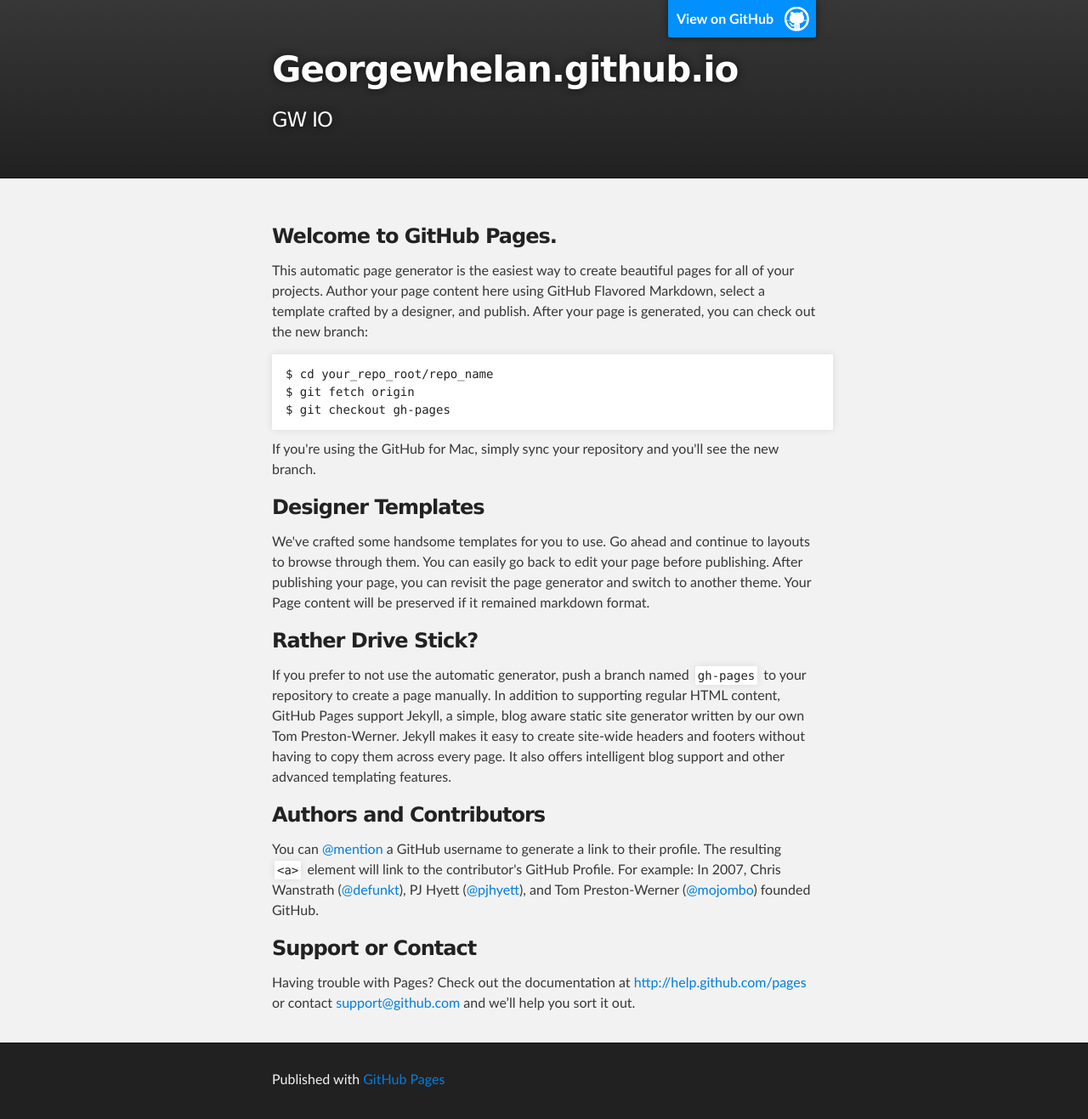
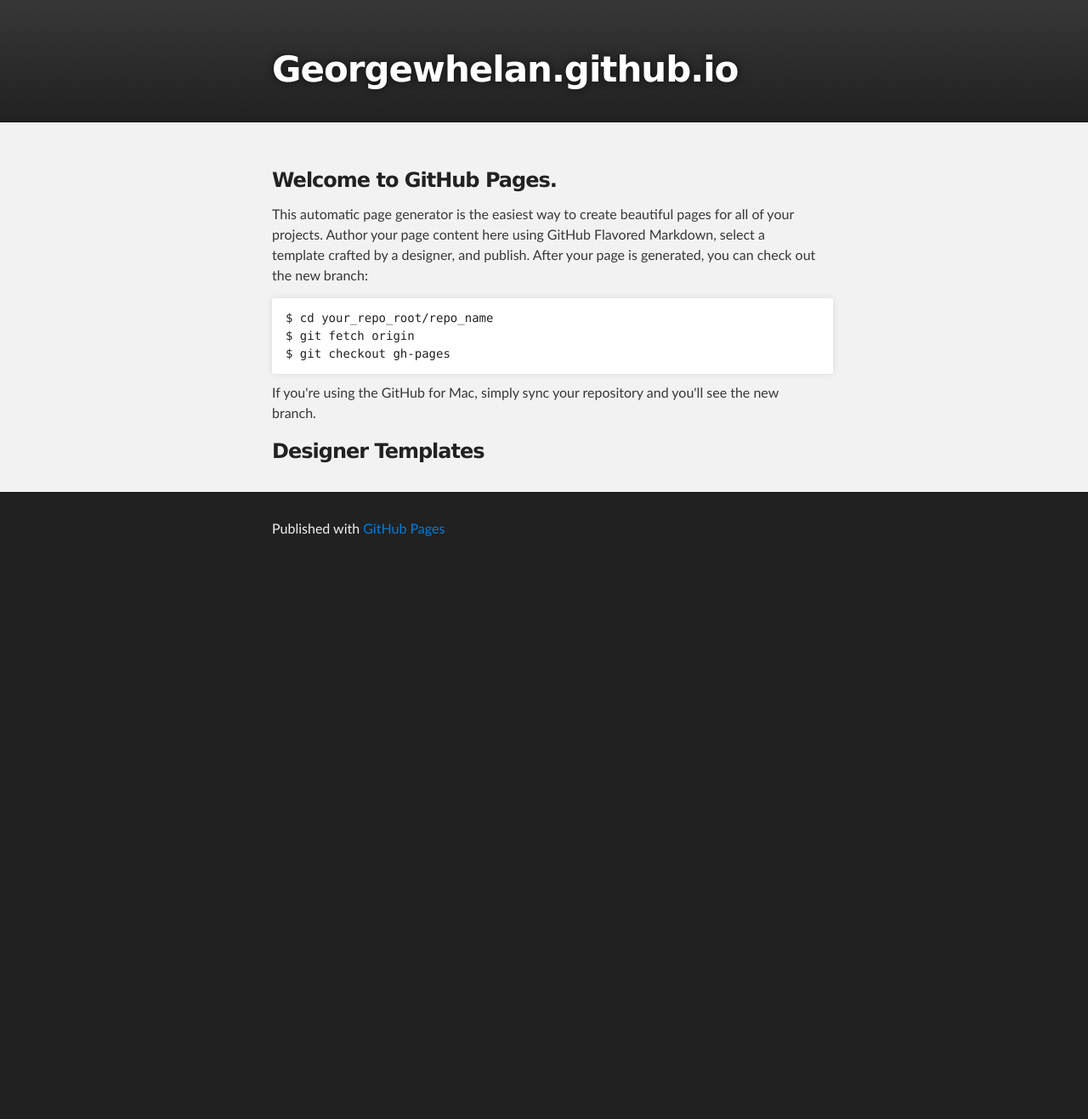
Before and after one commit to georgewhelan/georgewhelan.github.io, a plain HTML site: page index.html in a window 1280 px wide. Shown: the whole page at 85% size. After the commit the page ends 800 px from the top, so only its background shows below. Drawn offline with Linux system fonts and the light colour scheme.

Commit message:
Updated index.html

```diff
--- a/index.html
+++ b/index.html
@@ -8,7 +8,7 @@
 
     <link rel="stylesheet" type="text/css" media="screen" href="stylesheets/stylesheet.css">
 
-    <title>Georgewhelan.github.io</title>
+    <title>George Whelan</title>
   </head>
 
   <body>
@@ -16,10 +16,9 @@
     <!-- HEADER -->
     <div id="header_wrap" class="outer">
         <header class="inner">
-          <a id="forkme_banner" href="https://github.com/georgewhelan">View on GitHub</a>
+          <!--<a id="forkme_banner" href="https://github.com/georgewhelan">View on GitHub</a>-->
 
           <h1 id="project_title">Georgewhelan.github.io</h1>
-          <h2 id="project_tagline">GW IO</h2>
 
         </header>
     </div>
@@ -42,22 +41,7 @@ $ git checkout gh-pages
 <h3>
 <a name="designer-templates" class="anchor" href="#designer-templates"><span class="octicon octicon-link"></span></a>Designer Templates</h3>
 
-<p>We've crafted some handsome templates for you to use. Go ahead and continue to layouts to browse through them. You can easily go back to edit your page before publishing. After publishing your page, you can revisit the page generator and switch to another theme. Your Page content will be preserved if it remained markdown format.</p>
 
-<h3>
-<a name="rather-drive-stick" class="anchor" href="#rather-drive-stick"><span class="octicon octicon-link"></span></a>Rather Drive Stick?</h3>
-
-<p>If you prefer to not use the automatic generator, push a branch named <code>gh-pages</code> to your repository to create a page manually. In addition to supporting regular HTML content, GitHub Pages support Jekyll, a simple, blog aware static site generator written by our own Tom Preston-Werner. Jekyll makes it easy to create site-wide headers and footers without having to copy them across every page. It also offers intelligent blog support and other advanced templating features.</p>
-
-<h3>
-<a name="authors-and-contributors" class="anchor" href="#authors-and-contributors"><span class="octicon octicon-link"></span></a>Authors and Contributors</h3>
-
-<p>You can <a href="https://github.com/blog/821" class="user-mention">@mention</a> a GitHub username to generate a link to their profile. The resulting <code>&lt;a&gt;</code> element will link to the contributor's GitHub Profile. For example: In 2007, Chris Wanstrath (<a href="https://github.com/defunkt" class="user-mention">@defunkt</a>), PJ Hyett (<a href="https://github.com/pjhyett" class="user-mention">@pjhyett</a>), and Tom Preston-Werner (<a href="https://github.com/mojombo" class="user-mention">@mojombo</a>) founded GitHub.</p>
-
-<h3>
-<a name="support-or-contact" class="anchor" href="#support-or-contact"><span class="octicon octicon-link"></span></a>Support or Contact</h3>
-
-<p>Having trouble with Pages? Check out the documentation at <a href="http://help.github.com/pages">http://help.github.com/pages</a> or contact <a href="mailto:support@github.com">support@github.com</a> and we’ll help you sort it out.</p>
       </section>
     </div>
 
```
